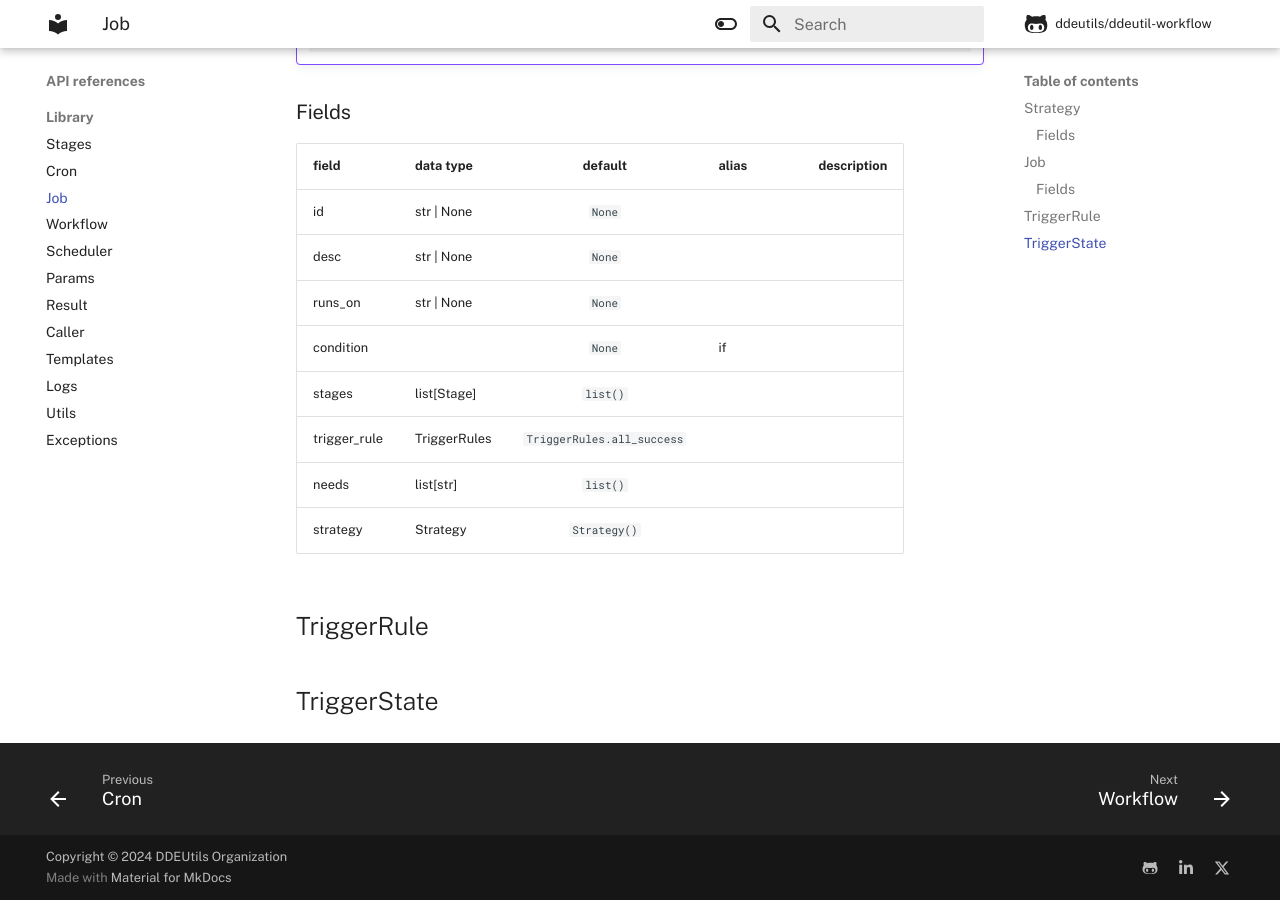
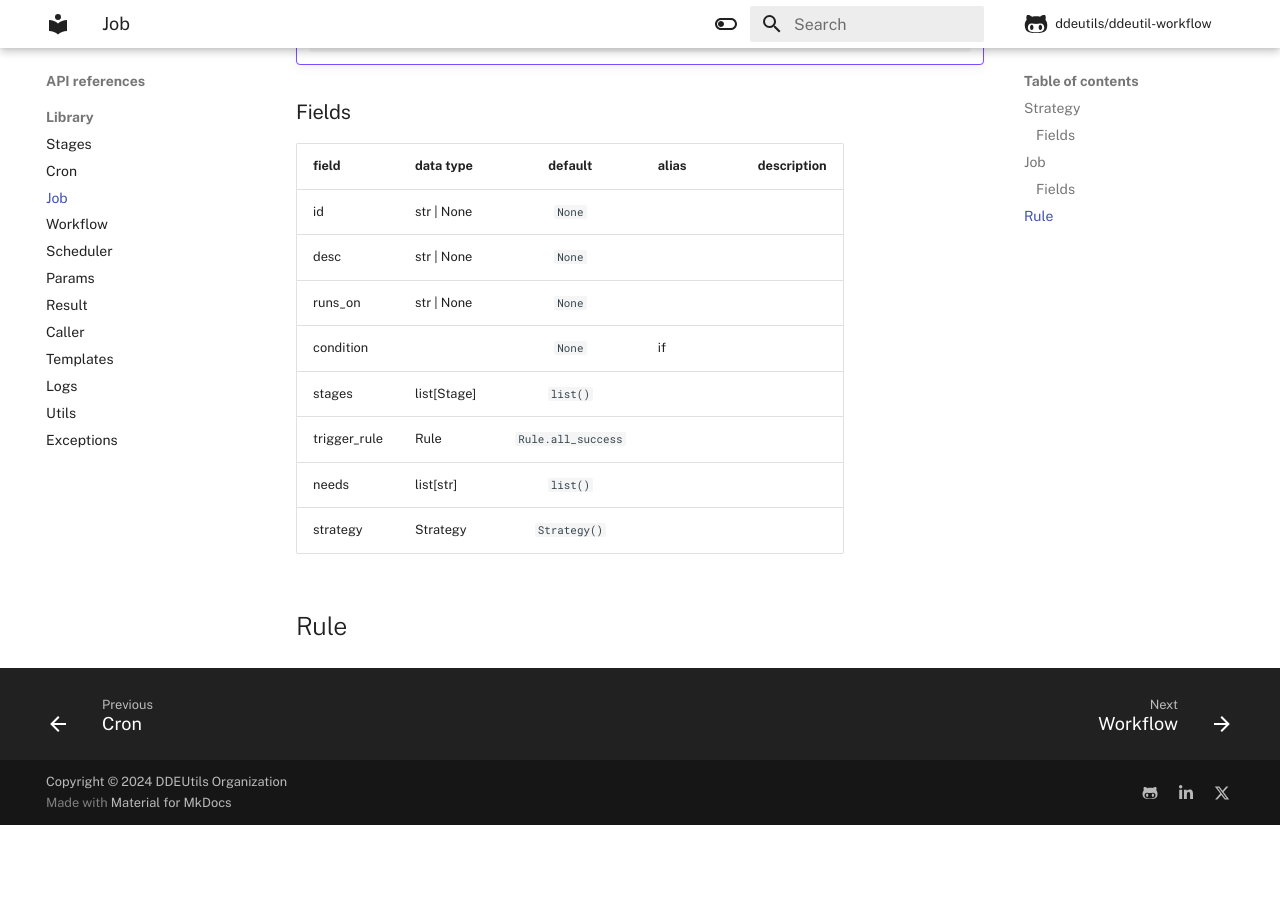
Before and after one commit to ddeutils/ddeutil-workflow, an MkDocs documentation site: the page built from docs/api/job.md, in a window 1280 px wide and 900 px high, scrolled down 964 px. Built offline with MkDocs 1.6.1 and Material for MkDocs 9.7.7, drawn with Linux system fonts in a browser that asks for light colours; comment, search, counter and statistics services are not loaded; after the commit the page ends 1789 px from its top, so only the background shows below that.

Commit message:
:construction: refactored: change rule and runs-on model.

```diff
--- a/docs/api/job.md
+++ b/docs/api/job.md
@@ -59,18 +59,16 @@ job execution.
 
 ### Fields
 
-| field        | data type    |          default           | alias | description |
-|--------------|--------------|:--------------------------:|-------|-------------|
-| id           | str \| None  |           `None`           |       |             |
-| desc         | str \| None  |           `None`           |       |             |
-| runs_on      | str \| None  |           `None`           |       |             |
-| condition    |              |           `None`           | if    |             |
-| stages       | list[Stage]  |          `list()`          |       |             |
-| trigger_rule | TriggerRules | `TriggerRules.all_success` |       |             |
-| needs        | list[str]    |          `list()`          |       |             |
-| strategy     | Strategy     |        `Strategy()`        |       |             |
+| field        | data type   |       default       | alias | description |
+|--------------|-------------|:-------------------:|-------|-------------|
+| id           | str \| None |       `None`        |       |             |
+| desc         | str \| None |       `None`        |       |             |
+| runs_on      | str \| None |       `None`        |       |             |
+| condition    |             |       `None`        | if    |             |
+| stages       | list[Stage] |      `list()`       |       |             |
+| trigger_rule | Rule        | `Rule.all_success`  |       |             |
+| needs        | list[str]   |      `list()`       |       |             |
+| strategy     | Strategy    |    `Strategy()`     |       |             |
 
 
-## TriggerRule
-
-## TriggerState
+## Rule
```
Also changed, not shown: 2 other files.
